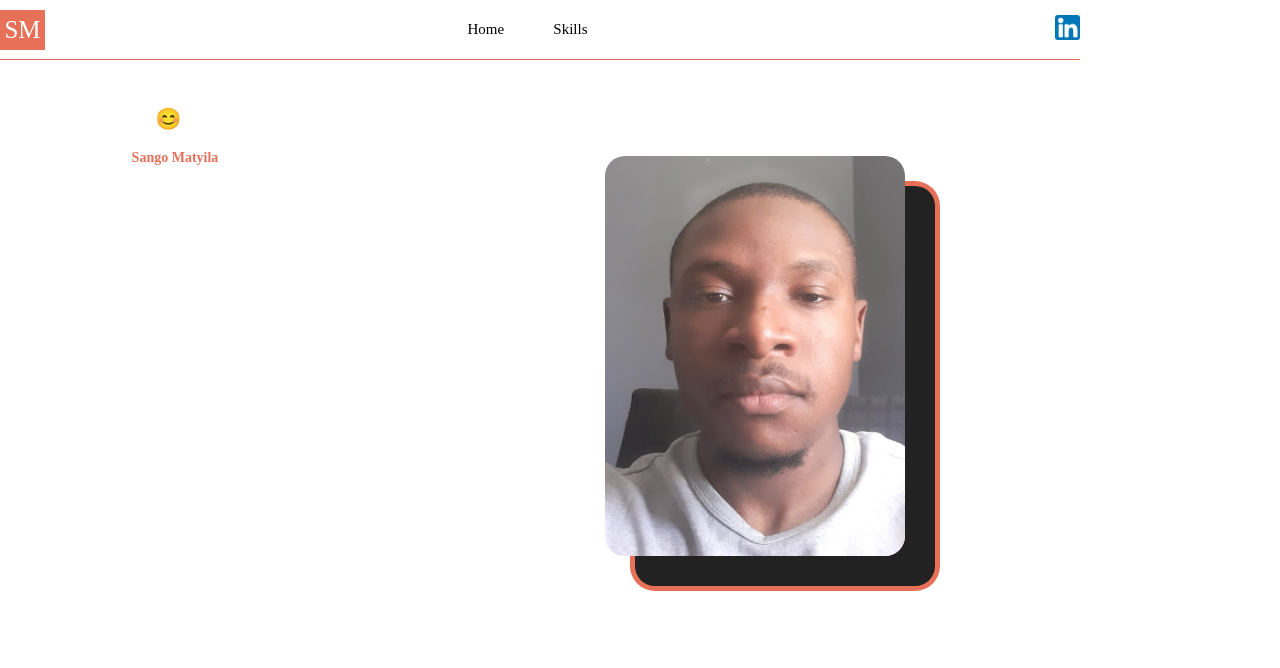
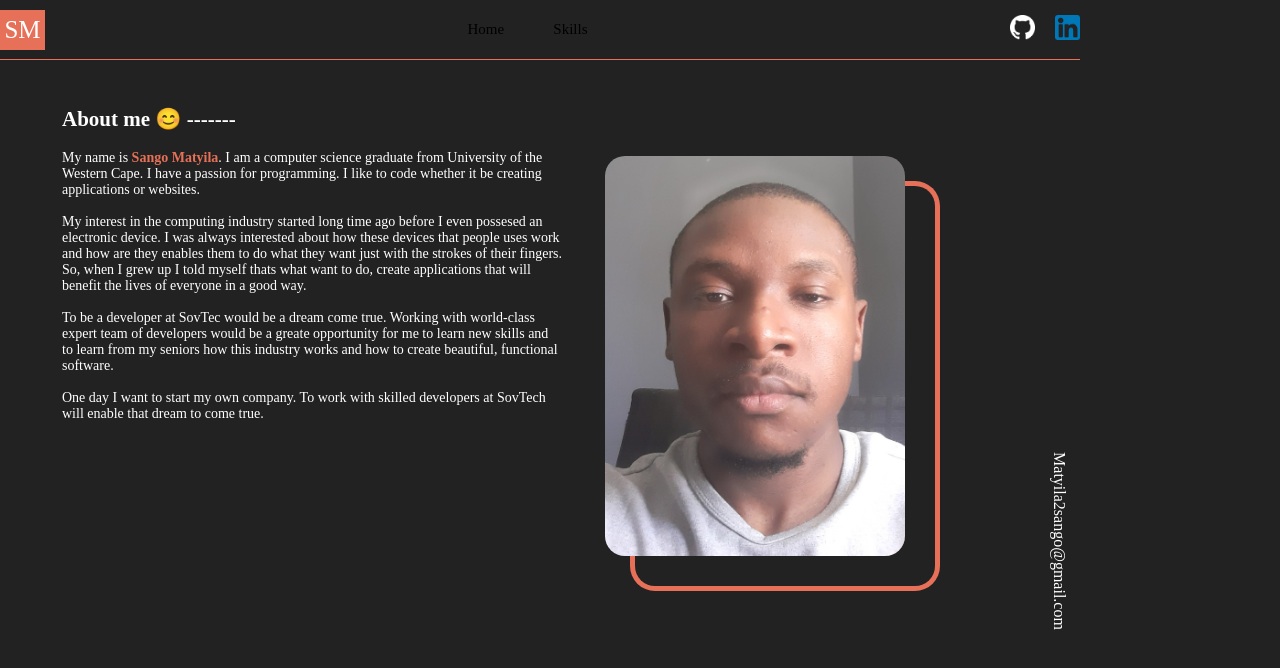
Before and after one commit to MatyilaSango/Portfolio, a Next.js app: page / in a window 1280 px wide. Shown: the top 668 px of the page. Built offline with nearby package versions, Linux system fonts and the light colour scheme.

Commit message:
changed background color

```diff
--- a/styles/Home.module.css
+++ b/styles/Home.module.css
@@ -1,5 +1,8 @@
 .container {
   padding: 0 2rem;
+}
+html{
+  background-color: #222222;
 }
 .links{
   position: relative;
```
